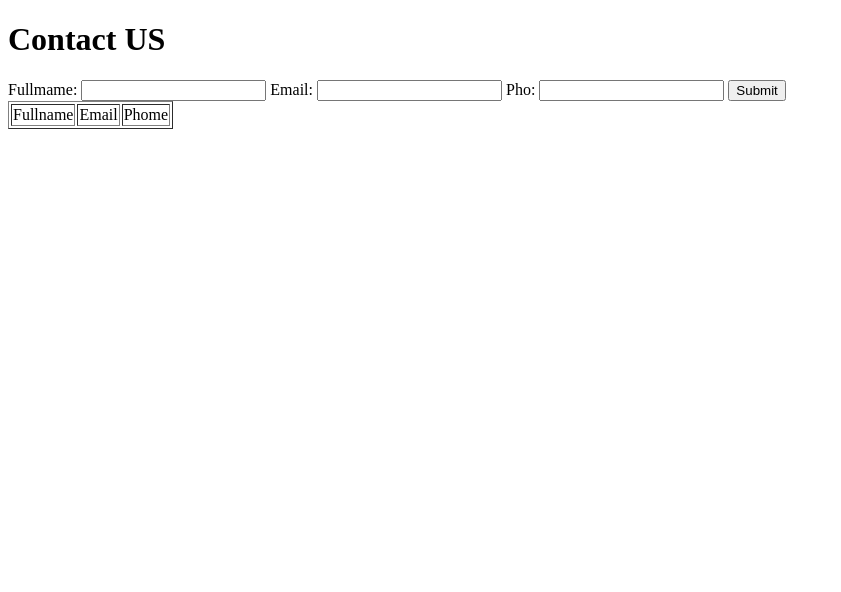
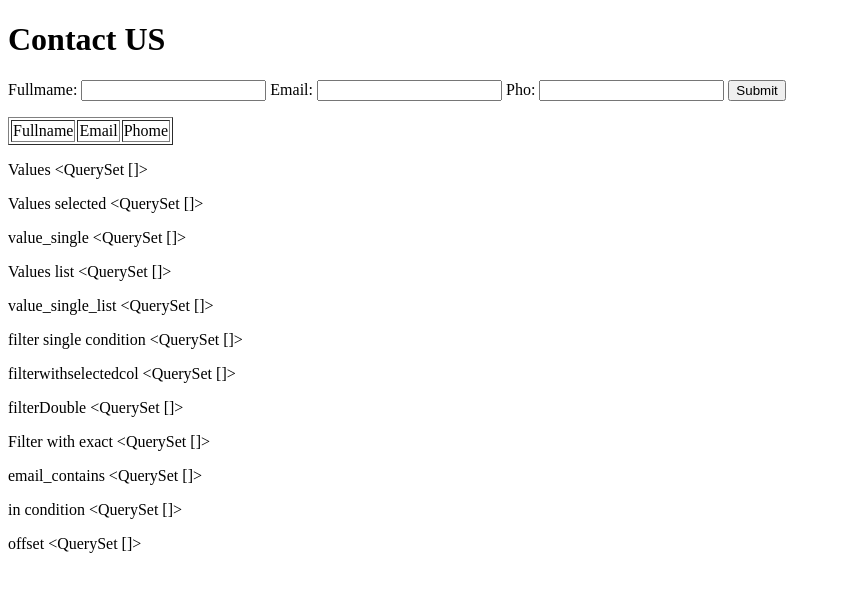
Before and after one commit to LekshmyVishnu04/Contactus, a Django app: page / in a window 1280 px wide. Shown: the top 592 px of the page, without its empty margins (0-841 px from the left). Run offline with Django 4.2, Linux system fonts and the light colour scheme; data that the repository does not hold is empty.

Commit message:
feat: enhance contact view and template to display additional contact data

```diff
--- a/contact/templates/index.html
+++ b/contact/templates/index.html
@@ -14,6 +14,8 @@
         {{form}}
         <input type="submit" label="Save">
     </form>
+
+    <p></p>
     <table border="1">
 
         <tr>
@@ -31,6 +33,57 @@
         {%endfor%}
 
     </table>
+    </p>
+
+    <p>Values
+        {{values}}
+
+    </p>
+    <p>Values selected
+        {{values_selected}}
+
+    </p>
+
+    <p>
+        value_single
+        {{value_single}}
+    </p>
+    <p>Values list
+        {{value_list}}
+
+    </p>
+    <p>
+        value_single_list
+        {{value_single_list}}
+    </p>
+    <p>
+        filter single condition
+        {{filter}}
+    </p>
+    <p>
+        filterwithselectedcol
+        {{filterwithselectedcol}}
+    </p>
+    <p>
+        filterDouble
+        {{filterDouble}}
+    </p>
+    <p>
+        Filter with exact
+        {{email__exact}}
+    </p>
+    <p>
+        email_contains
+        {{email_contains}}
+    </p>
+    <p>
+        in condition
+        {{incondi}}
+    </p>
+    <p>
+        offset
+        {{offset}}
+    </p>
 </body>
 
 </html>
--- a/contact/views.py
+++ b/contact/views.py
@@ -12,4 +12,19 @@ def contact(request):
         return render(request, 'sucess.html', {'message': "Thankyou", 'con': con})
     else:
         form = ContactModelForm()
-    return render(request, 'index.html', {'form': form, 'data': data})
+    values = Contact.objects.all().values()
+    values_selected = Contact.objects.all().values('fullmame', 'email')
+    value_list = Contact.objects.all().values_list('fullmame')
+    value_single = Contact.objects.all().values('email')
+    value_single_list = Contact.objects.all().values_list('email')
+    filter = Contact.objects.filter(email='l@gmail.com').values()
+    filterwithselectedcol = Contact.objects.filter(
+        email='l@gmail.com').values('email')
+    filterDouble = Contact.objects.filter(
+        email='l@gmail.com', pho='123456').values()
+    email__exact = Contact.objects.filter(email__exact='l@gmail.com').values()
+    email_contains = Contact.objects.filter(email__contains='v@').values()
+    incondi = Contact.objects.filter(
+        email__in=['l@gmail.com', 'v@gmail.com']).values()
+    offset = Contact.objects.all()[1:2].values()
+    return render(request, 'index.html', {'form': form, 'data': data, 'values': values, 'value_list': value_list, 'values_selected': values_selected, 'value_single': value_single, 'value_single_list': value_single_list, 'filter': filter, 'filterwithselectedcol': filterwithselectedcol, 'filterDouble': filterDouble, 'email__exact': email__exact, 'email_contains': email_contains, 'incondi': incondi, 'offset': offset})
```
